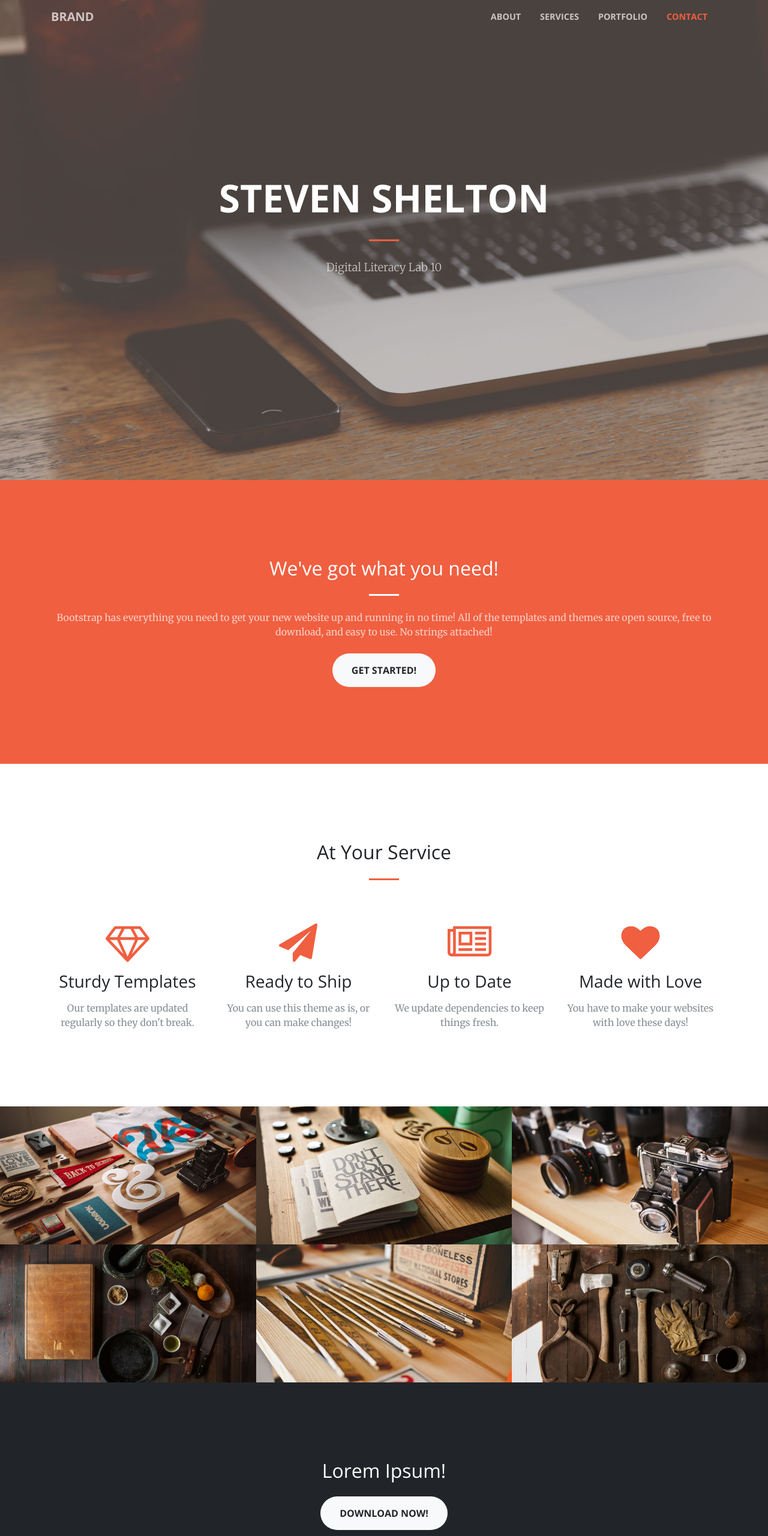
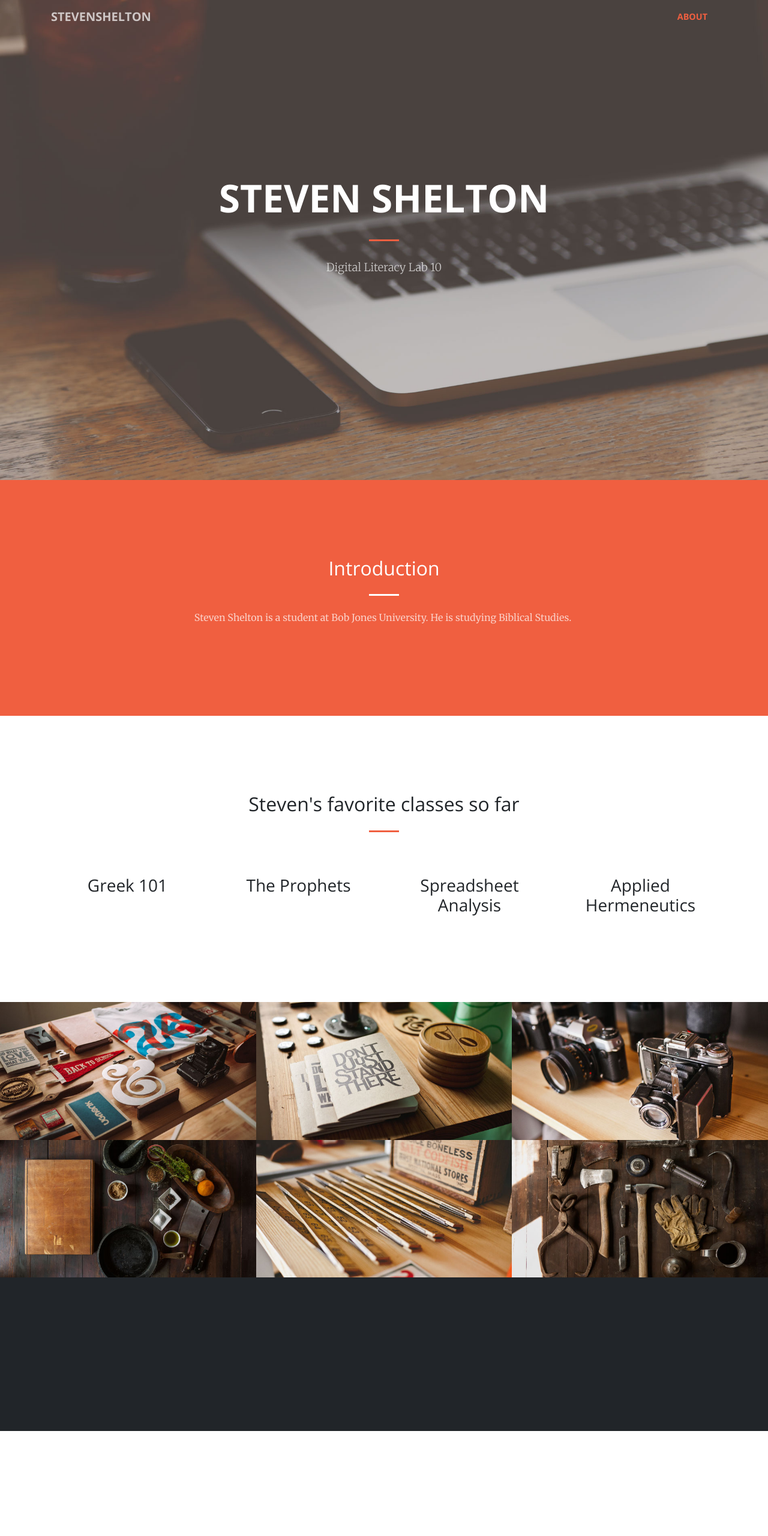
Before and after one commit to 7stevenshelton/7stevenshelton.github.io, a plain HTML site: page index.html in a window 1280 px wide. Shown: the top 2560 px of the page at 60% size. Drawn offline with nearby package versions, Linux system fonts and the light colour scheme.

Commit message:
Add files via upload

```diff
--- a/index.html
+++ b/index.html
@@ -9,20 +9,19 @@
     <link rel="stylesheet" href="https://fonts.googleapis.com/css?family=Open+Sans:300italic,400italic,600italic,700italic,800italic,400,300,600,700,800">
     <link rel="stylesheet" href="https://fonts.googleapis.com/css?family=Merriweather:400,300,300italic,400italic,700,700italic,900,900italic">
     <link rel="stylesheet" href="assets/fonts/font-awesome.min.css">
-    <link rel="stylesheet" href="https://cdnjs.cloudflare.com/ajax/libs/aos/2.2.0/aos.css">
     <link rel="stylesheet" href="https://cdnjs.cloudflare.com/ajax/libs/magnific-popup.js/1.1.0/magnific-popup.min.css">
 </head>
 
 <body id="page-top">
     <nav class="navbar navbar-light navbar-expand-lg fixed-top" id="mainNav">
-        <div class="container"><a class="navbar-brand js-scroll-trigger" href="#page-top">Brand</a><button data-toggle="collapse" data-target="#navbarResponsive" class="navbar-toggler navbar-toggler-right" type="button" aria-controls="navbarResponsive" aria-expanded="false"
+        <div class="container"><a class="navbar-brand js-scroll-trigger" href="#page-top">StevenShelton</a><button data-toggle="collapse" data-target="#navbarResponsive" class="navbar-toggler navbar-toggler-right" type="button" aria-controls="navbarResponsive" aria-expanded="false"
                 aria-label="Toggle navigation"><i class="fa fa-align-justify"></i></button>
             <div class="collapse navbar-collapse" id="navbarResponsive">
                 <ul class="nav navbar-nav ml-auto">
                     <li class="nav-item"><a class="nav-link js-scroll-trigger" href="#about">About</a></li>
-                    <li class="nav-item"><a class="nav-link js-scroll-trigger" href="#services">Services</a></li>
-                    <li class="nav-item"><a class="nav-link js-scroll-trigger" href="#portfolio">Portfolio</a></li>
-                    <li class="nav-item"><a class="nav-link js-scroll-trigger" href="#contact">Contact</a></li>
+                    <li class="nav-item"></li>
+                    <li class="nav-item"></li>
+                    <li class="nav-item"></li>
                 </ul>
             </div>
         </div>
@@ -44,10 +43,10 @@
         <div class="container">
             <div class="row">
                 <div class="col offset-lg-8 mx-auto text-center">
-                    <h2 class="text-white section-heading">We've got what you need!</h2>
+                    <h2 class="text-white section-heading">Introduction</h2>
                     <hr class="light my-4">
-                    <p class="text-faded mb-4">Bootstrap has everything you need to get your new website up and running in no time! All of the templates and themes are open source, free to download, and easy to use. No strings attached!</p><a class="btn btn-light btn-xl js-scroll-trigger"
-                        role="button" href="#services">Get Started!</a></div>
+                    <p class="text-faded mb-4">Steven Shelton is a student at Bob Jones University. He is studying Biblical Studies.&nbsp;</p>
+                </div>
             </div>
         </div>
     </section>
@@ -55,7 +54,7 @@
         <div class="container">
             <div class="row">
                 <div class="col-lg-12 text-center">
-                    <h2 class="section-heading">At Your Service</h2>
+                    <h2 class="section-heading">Steven's favorite classes so far</h2>
                     <hr class="my-4">
                 </div>
             </div>
@@ -63,27 +62,24 @@
         <div class="container">
             <div class="row">
                 <div class="col-md-6 col-lg-3 text-center">
-                    <div class="mx-auto service-box mt-5"><i class="fa fa-diamond fa-4x text-primary mb-3 sr-icons" data-aos="zoom-in" data-aos-duration="200" data-aos-once="true"></i>
-                        <h3 class="mb-3">Sturdy Templates</h3>
-                        <p class="text-muted mb-0">Our templates are updated regularly so they don't break.</p>
+                    <div class="mx-auto service-box mt-5">
+                        <h3 class="mb-3">Greek 101</h3>
                     </div>
                 </div>
                 <div class="col-md-6 col-lg-3 text-center">
-                    <div class="mx-auto service-box mt-5"><i class="fa fa-paper-plane fa-4x text-primary mb-3 sr-icons" data-aos="zoom-in" data-aos-duration="200" data-aos-delay="200" data-aos-once="true"></i>
-                        <h3 class="mb-3">Ready to Ship</h3>
-                        <p class="text-muted mb-0">You can use this theme as is, or you can make changes!</p>
+                    <div class="mx-auto service-box mt-5">
+                        <h3 class="mb-3">The Prophets</h3>
+                        <p class="text-muted mb-0"></p>
                     </div>
                 </div>
                 <div class="col-md-6 col-lg-3 text-center">
-                    <div class="mx-auto service-box mt-5"><i class="fa fa-newspaper-o fa-4x text-primary mb-3 sr-icons" data-aos="zoom-in" data-aos-duration="200" data-aos-delay="400" data-aos-once="true"></i>
-                        <h3 class="mb-3">Up to Date</h3>
-                        <p class="text-muted mb-0">We update dependencies to keep things fresh.</p>
+                    <div class="mx-auto service-box mt-5">
+                        <h3 class="mb-3">Spreadsheet Analysis</h3>
                     </div>
                 </div>
                 <div class="col-md-6 col-lg-3 text-center">
-                    <div class="mx-auto service-box mt-5"><i class="fa fa-heart fa-4x text-primary mb-3 sr-icons" data-aos="fade" data-aos-duration="200" data-aos-delay="600" data-aos-once="true"></i>
-                        <h3 class="mb-3">Made with Love</h3>
-                        <p class="text-muted mb-0">You have to make your websites with love these days!</p>
+                    <div class="mx-auto service-box mt-5">
+                        <h3 class="mb-3">Applied Hermeneutics</h3>
                     </div>
                 </div>
             </div>
@@ -106,33 +102,10 @@
                     </div>
                     </div>
     </section>
-    <section class="bg-dark text-white">
-        <div class="container text-center">
-            <h2 class="mb-4">Lorem Ipsum!</h2><a class="btn btn-light btn-xl sr-button" role="button" data-aos="zoom-in" data-aos-duration="400" data-aos-once="true" href="#">Download Now!</a></div>
-    </section>
-    <section id="contact">
-        <div class="container">
-            <div class="row">
-                <div class="col-lg-8 mx-auto text-center">
-                    <h2 class="section-heading">Let's Get In Touch!</h2>
-                    <hr class="my-4">
-                    <p class="mb-5">Ready to start your next project with us? That's great! Give us a call or send us an email and we will get back to you as soon as possible!</p>
-                </div>
-            </div>
-            <div class="row">
-                <div class="col-lg-4 ml-auto text-center"><i class="fa fa-phone fa-3x mb-3 sr-contact" data-aos="zoom-in" data-aos-duration="300" data-aos-once="true"></i>
-                    <p>123-456-6789</p>
-                </div>
-                <div class="col-lg-4 mr-auto text-center"><i class="fa fa-envelope-o fa-3x mb-3 sr-contact" data-aos="zoom-in" data-aos-duration="300" data-aos-delay="300" data-aos-once="true"></i>
-                    <p><a href="mailto:your-email@your-domain.com">email@example.com</a></p>
-                </div>
-            </div>
-        </div>
-    </section>
+    <section class="bg-dark text-white"></section>
+    <section id="contact"></section>
     <script src="assets/js/jquery.min.js"></script>
     <script src="assets/bootstrap/js/bootstrap.min.js"></script>
-    <script src="assets/js/bs-init.js"></script>
-    <script src="https://cdnjs.cloudflare.com/ajax/libs/aos/2.2.0/aos.js"></script>
     <script src="https://cdnjs.cloudflare.com/ajax/libs/jquery-easing/1.4.1/jquery.easing.min.js"></script>
     <script src="https://cdnjs.cloudflare.com/ajax/libs/magnific-popup.js/1.1.0/jquery.magnific-popup.min.js"></script>
     <script src="assets/js/creative.js"></script>
```
